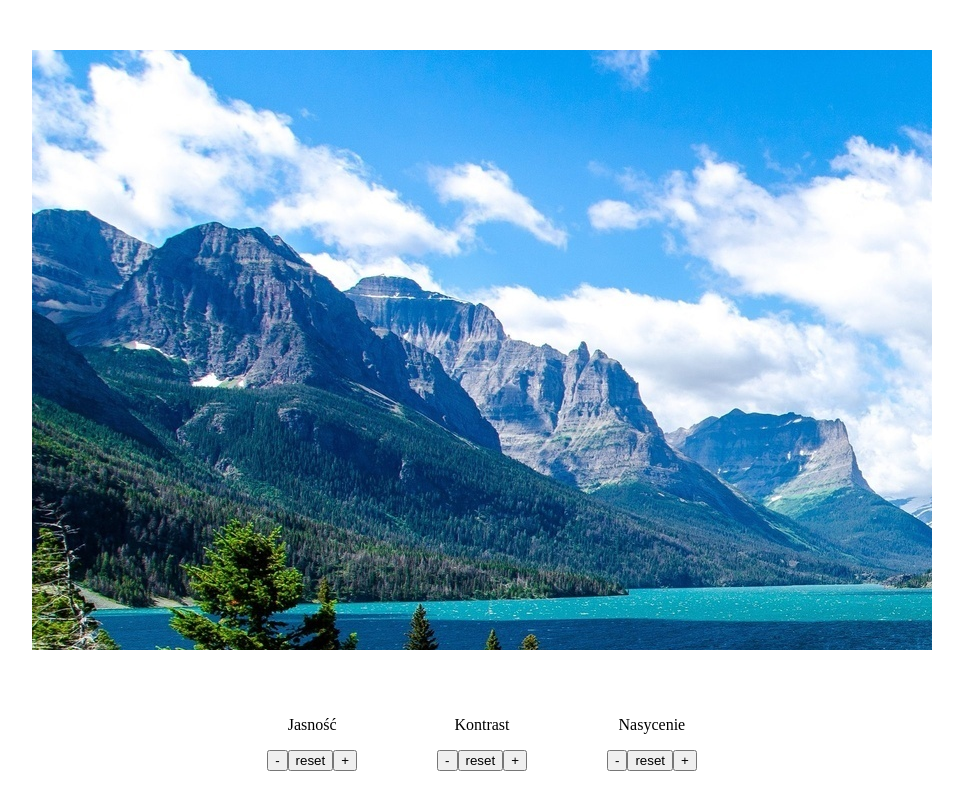
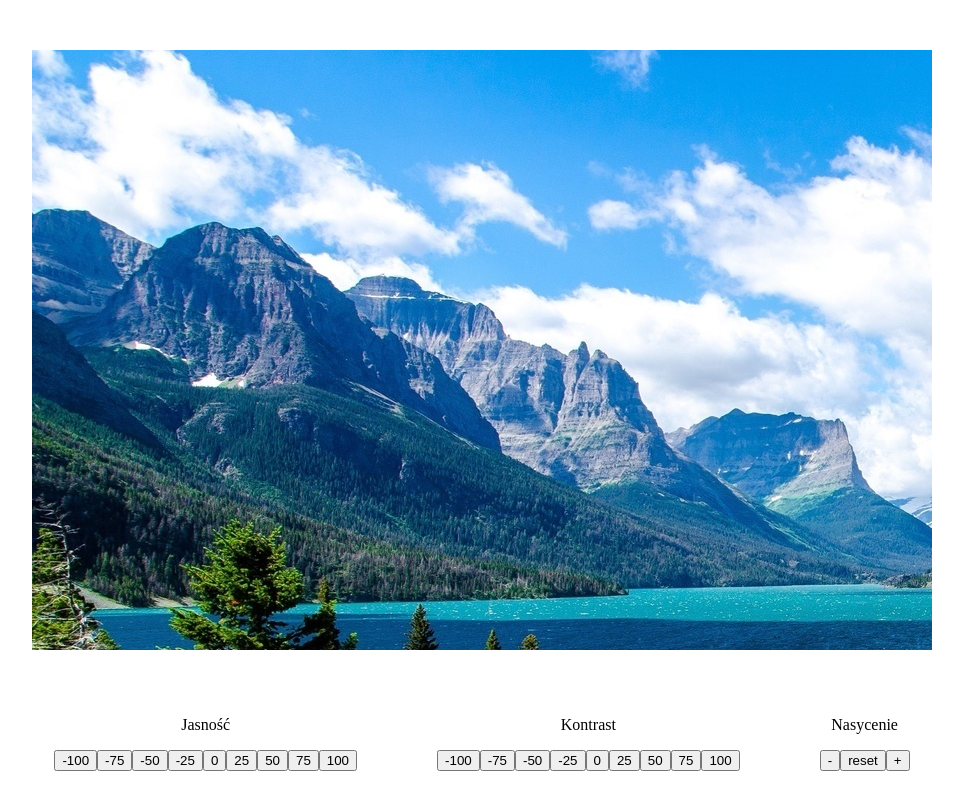
Before and after one commit to DominikToczek/canvas, a plain HTML site: page index.html in a window 1280 px wide. Shown: the whole page, without its empty margins (158-1121 px from the left). Drawn offline with Linux system fonts and the light colour scheme.

Commit message:
Add changeContrast

```diff
--- a/index.html
+++ b/index.html
@@ -14,17 +14,29 @@
         <div class="control-panel">
             <p>Jasność</p>
             <div class="btn-container">
-                <button onclick="brightnessMinus()">-</button>
-                <button onclick="reset()">reset</button>
-                <button onclick="brightnessPlus()">+</button>
+                <button onclick="changeBrightness(-100)">-100</button>
+                <button onclick="changeBrightness(-75)">-75</button>
+                <button onclick="changeBrightness(-50)">-50</button>
+                <button onclick="changeBrightness(-25)">-25</button>
+                <button onclick="changeBrightness(0)">0</button>
+                <button onclick="changeBrightness(25)">25</button>
+                <button onclick="changeBrightness(50)">50</button>
+                <button onclick="changeBrightness(75)">75</button>
+                <button onclick="changeBrightness(100)">100</button>
             </div>
         </div>
         <div class="control-panel">
             <p>Kontrast</p>
             <div class="btn-container">
-                <button onclick="contrastMinus()">-</button>
-                <button onclick="reset()">reset</button>
-                <button onclick="contrastPlus()">+</button>
+                    <button onclick="changeContrast(-100)">-100</button>
+                    <button onclick="changeContrast(-75)">-75</button>
+                    <button onclick="changeContrast(-50)">-50</button>
+                    <button onclick="changeContrast(-25)">-25</button>
+                    <button onclick="changeContrast(0)">0</button>
+                    <button onclick="changeContrast(25)">25</button>
+                    <button onclick="changeContrast(50)">50</button>
+                    <button onclick="changeContrast(75)">75</button>
+                    <button onclick="changeContrast(100)">100</button>
             </div>
         </div>
         <div class="control-panel">
@@ -50,29 +62,37 @@
 
     const brightness = document.getElementById('brightness');
 
-    function brightnessMinus()
+    function truncate(value) {
+        if (value < 0) return 0;
+        if (value > 255) return 255;
+        return value;
+    }
+
+    function changeBrightness(brightness)
     {
+        reset();
         let imgData = context.getImageData(x, y, imageObj.width, imageObj.height);
         let data = imgData.data;
         for (let i = 0; i < data.length; i += 4)
         {
-            data[i] -= 10;
-            data[i+1] -= 10;
-            data[i+2] -= 10;
+            data[i] += 255 * (brightness / 100)
+            data[i+1] += 255 * (brightness / 100)
+            data[i+2] += 255 * (brightness / 100)
         }
 
         context.putImageData(imgData, x, y);
     }
 
-    function brightnessPlus()
-    {
+    function changeContrast(contrast) {
+        reset();
         let imgData = context.getImageData(x, y, imageObj.width, imageObj.height);
         let data = imgData.data;
+        let factor = (259.0 * (contrast + 255.0)) / (255.0 * (259.0 - contrast));
         for (let i = 0; i < data.length; i += 4)
         {
-            data[i] += 10;
-            data[i+1] += 10;
-            data[i+2] += 10;
+            data[i] = truncate(factor * (data[i] - 128.0) + 128.0);
+            data[i+1] = truncate(factor * (data[i+1] - 128.0) + 128.0);
+            data[i+2] = truncate(factor * (data[i+2] - 128.0) + 128.0);
         }
 
         context.putImageData(imgData, x, y);
```
